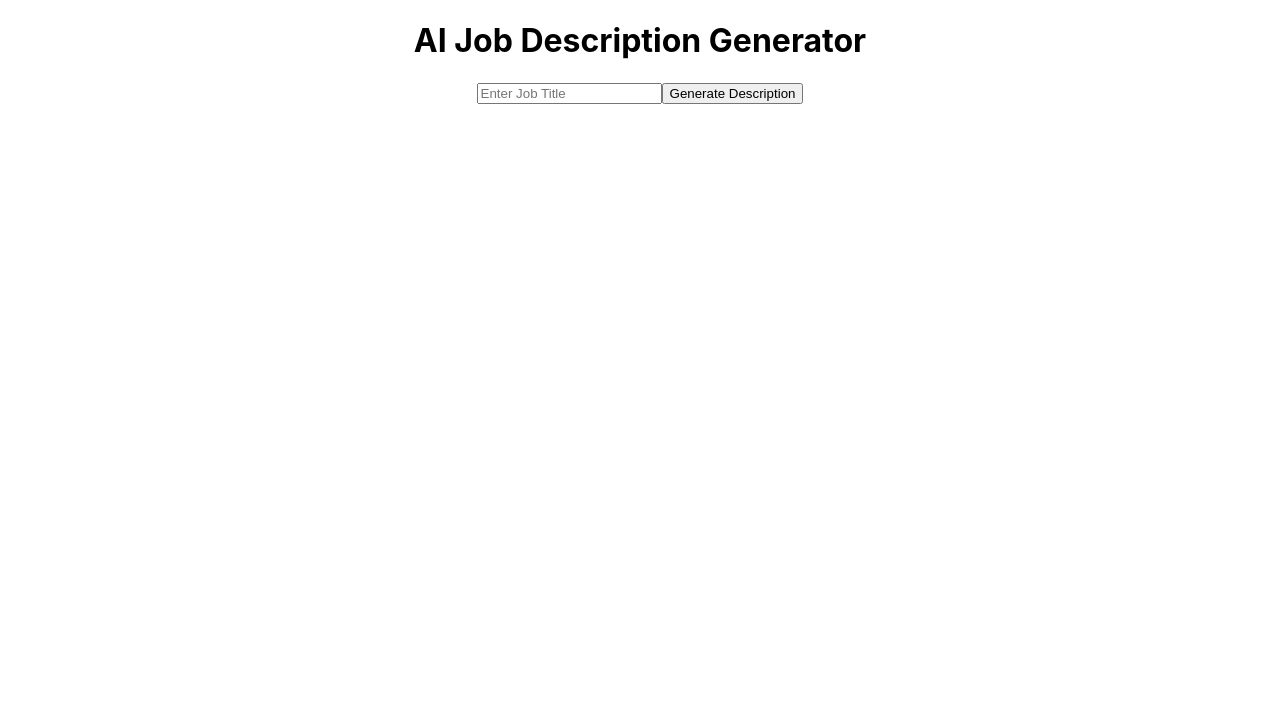
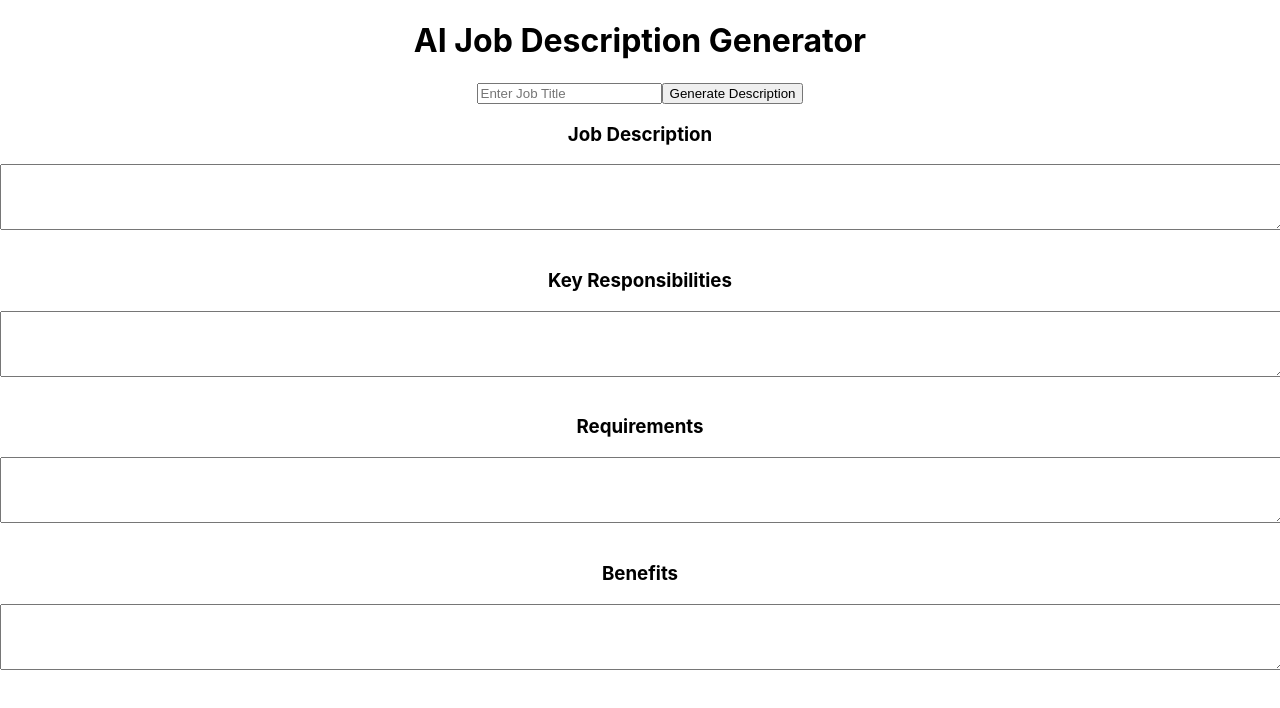
Before and after one commit to sarmadsaleem333/Job-Description-Generator, a React (Create React App) app: page /job-decription in a window 1280 px wide. Shown: the top 708 px of the page. Built offline with nearby package versions, Linux system fonts and the light colour scheme.

Commit message:
added prmot

```diff
--- a/src/JobDescription.jsx
+++ b/src/JobDescription.jsx
@@ -25,7 +25,7 @@ const JobDescription = () => {
                 4. Random 6-7 benefits related to the job maybe like monthly team dinners, outings.
 
                 The job title is: ${prompt}. Give me response in the format of a JavaScript object with keys description, responsibilities, requirements, benefits and values as arrays of strings.
-                If you cannot provide a description for the given job title or it exceeds ethical guidelines, reply with the following empty JavaScript object: { "description": "No description found for this job title", "responsibilities": [], "requirements": [], "benefits": [] }.`,
+               If there is no job user entered or If you cannot provide a description for the given job title or it exceeds ethical guidelines, reply with the following empty JavaScript object: { "description": "No description found for this job title", "responsibilities": [], "requirements": [], "benefits": [] }.`,
             },
           ],
         },
@@ -88,39 +88,41 @@ const JobDescription = () => {
       />
       <button onClick={generateContent}>Generate Description</button>
 
-      {description && (
-        <div>
-          <h3>Job Description</h3>
-          <p>{description}</p>
+      {/* Job Description Section */}
+      <h3>Job Description</h3>
+      <textarea
+        value={description}
+        readOnly
+        rows={4}
+        style={{ width: "100%", marginBottom: "1rem" }}
+      />
 
-          <h3>Key Responsibilities</h3>
-          <ul>
-            {responsibilities.length > 0 ? (
-              responsibilities.map((resp, index) => <li key={index}>{resp}</li>)
-            ) : (
-              <li>No responsibilities found.</li>
-            )}
-          </ul>
+      {/* Responsibilities Section */}
+      <h3>Key Responsibilities</h3>
+      <textarea
+        value={responsibilities.join("\n")}
+        readOnly
+        rows={4}
+        style={{ width: "100%", marginBottom: "1rem" }}
+      />
 
-          <h3>Requirements</h3>
-          <ul>
-            {requirements.length > 0 ? (
-              requirements.map((req, index) => <li key={index}>{req}</li>)
-            ) : (
-              <li>No requirements found.</li>
-            )}
-          </ul>
+      {/* Requirements Section */}
+      <h3>Requirements</h3>
+      <textarea
+        value={requirements.join("\n")}
+        readOnly
+        rows={4}
+        style={{ width: "100%", marginBottom: "1rem" }}
+      />
 
-          <h3>Benefits</h3>
-          <ul>
-            {benefits.length > 0 ? (
-              benefits.map((benefit, index) => <li key={index}>{benefit}</li>)
-            ) : (
-              <li>No benefits found.</li>
-            )}
-          </ul>
-        </div>
-      )}
+      {/* Benefits Section */}
+      <h3>Benefits</h3>
+      <textarea
+        value={benefits.join("\n")}
+        readOnly
+        rows={4}
+        style={{ width: "100%", marginBottom: "1rem" }}
+      />
 
       {error && <p style={{ color: "red" }}>{error}</p>}
     </div>
```
